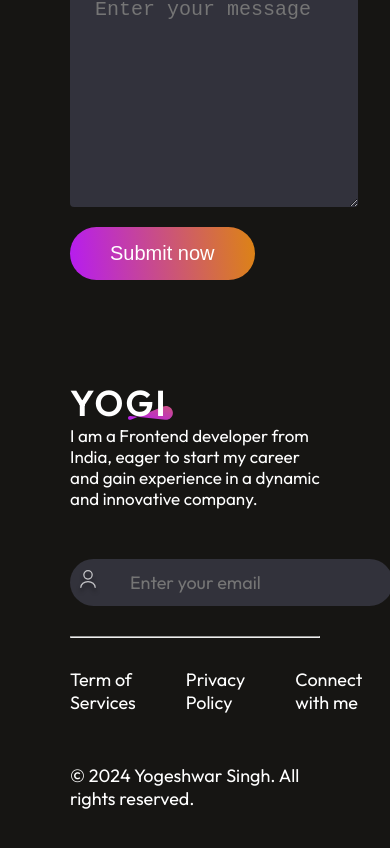
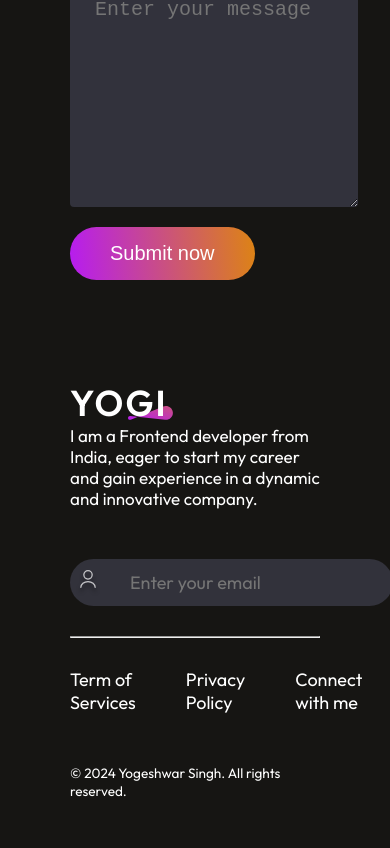
Before and after one commit to Yogeshwar198/Portfolio, a React (Vite) app: page / in a window 390 px wide. Shown: the part 6080-6928 px from the top of the page. Built offline with nearby package versions, Linux system fonts and the light colour scheme.

Commit message:
first commit

```diff
--- a/src/components/Footer/Footer.css
+++ b/src/components/Footer/Footer.css
@@ -107,6 +107,10 @@
         padding: 15px 29px;
     }
 
+    .footer-bottom-left {
+        font-size: 13.6px;
+
+    }
 }
 
 @media (max-width:500px) {
```
